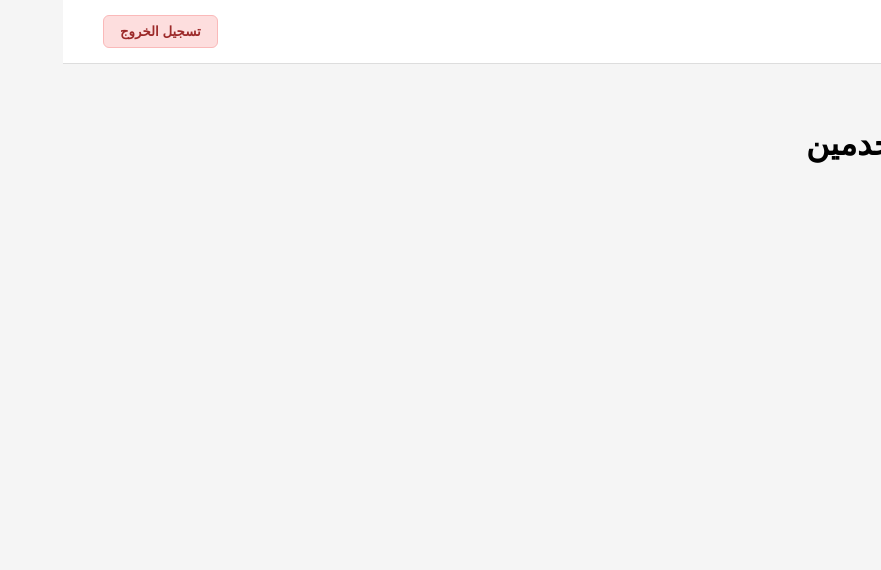
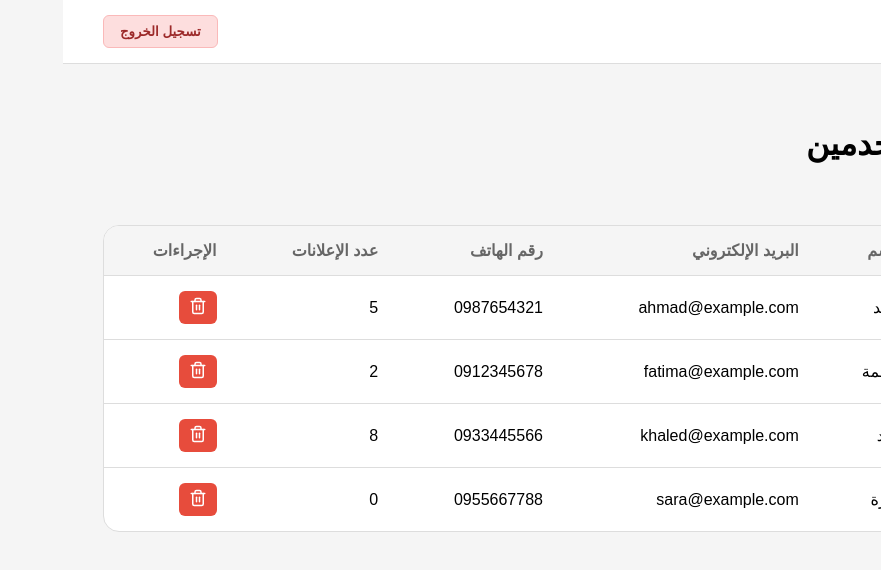
Before and after one commit to mbsarhan/bazar, a React (Create React App) app in the folder admin-panel/: page /manage-users in a window 1280 px wide. Shown: the top 570 px of the page, without its empty margins (399-1280 px from the left). Built offline with nearby package versions, Linux system fonts and the light colour scheme; sample sign-in values are in the browser's storage.

Commit message:
added the manage users page in the admin dashboard

```diff
--- a/admin-panel/src/App.js
+++ b/admin-panel/src/App.js
@@ -7,6 +7,7 @@ import AdminLayout from './components/admin/AdminLayout';
 import ManageAds from './components/admin/ManageAds';
 import AdminAdDetailView from './components/admin/AdminAdDetailView';
 import './styles/forms.css';
+import ManageUsers from './components/admin/ManageUsers';
 
 // --- A simple, consistent Header for the Admin Panel ---
 const AdminHeader = () => {
@@ -60,7 +61,7 @@ function App() {
                     <Route path="/" element={<h1>نظرة عامة</h1>} />
                     <Route path="/manage-ads" element={<ManageAds />} />
                     <Route path="/admin/view-ad/:adId" element={<AdminAdDetailView />} />
-                    <Route path="/manage-users" element={<h1>إدارة المستخدمين</h1>} />
+                    <Route path="/manage-users" element={<ManageUsers />} />
                 </Route>
             </Route>
           </Route>
--- /dev/null
+++ b/admin-panel/src/components/admin/ManageUsers.js
@@ -0,0 +1,94 @@
+// admin-panel/src/components/admin/ManageUsers.js
+import React, { useState, useEffect } from 'react';
+import { Trash2 } from 'lucide-react';
+import '../../styles/AdminPages.css'; // Reuse the same table styles
+
+const ManageUsers = () => {
+    const [users, setUsers] = useState([]);
+    const [isLoading, setIsLoading] = useState(true);
+    const [error, setError] = useState('');
+
+    // --- Mock Data (to be replaced by API call) ---
+    const mockUsers = [
+        { id: 1, name: 'أحمد', email: 'ahmad@example.com', phone: '0987654321', ads_count: 5 },
+        { id: 2, name: 'فاطمة', email: 'fatima@example.com', phone: '0912345678', ads_count: 2 },
+        { id: 3, name: 'خالد', email: 'khaled@example.com', phone: '0933445566', ads_count: 8 },
+        { id: 4, name: 'سارة', email: 'sara@example.com', phone: '0955667788', ads_count: 0 },
+    ];
+
+    // --- Simulate fetching data ---
+    useEffect(() => {
+        const fetchUsers = async () => {
+            setIsLoading(true);
+            try {
+                // In a real app: const response = await api.get('/admin/users');
+                // setUsers(response.data);
+                await new Promise(resolve => setTimeout(resolve, 500)); // Simulate delay
+                setUsers(mockUsers);
+            } catch (err) {
+                setError('فشل تحميل قائمة المستخدمين.');
+            } finally {
+                setIsLoading(false);
+            }
+        };
+        fetchUsers();
+    }, []);
+
+    const handleDeleteUser = (userId) => {
+        // In a real app, you would show a confirmation modal first
+        if (window.confirm(`هل أنت متأكد أنك تريد حذف المستخدم رقم ${userId}؟`)) {
+            // API call: await api.delete(`/admin/users/${userId}`);
+            console.log(`Deleting user ${userId}`);
+            setUsers(prevUsers => prevUsers.filter(user => user.id !== userId));
+        }
+    };
+
+    if (isLoading) return <p>جاري تحميل المستخدمين...</p>;
+    if (error) return <p className="error-message">{error}</p>;
+
+    return (
+        <div>
+            <div className="content-header">
+                <h1>إدارة المستخدمين</h1>
+            </div>
+
+            <div className="admin-table-container">
+                <table>
+                    <thead>
+                        <tr>
+                            <th>المعرف</th>
+                            <th>الاسم</th>
+                            <th>البريد الإلكتروني</th>
+                            <th>رقم الهاتف</th>
+                            <th>عدد الإعلانات</th>
+                            <th>الإجراءات</th>
+                        </tr>
+                    </thead>
+                    <tbody>
+                        {users.map(user => (
+                            <tr key={user.id}>
+                                <td>{user.id}</td>
+                                <td>{user.name}</td>
+                                <td>{user.email}</td>
+                                <td>{user.phone}</td>
+                                <td>{user.ads_count}</td>
+                                <td className="actions-cell">
+                                    {/* Simplified to just a delete button for now */}
+                                    <button
+                                        className="action-btn reject"
+                                        onClick={() => handleDeleteUser(user.id)}
+                                        title="حذف المستخدم"
+                                    >
+                                        <Trash2 size={18} />
+                                    </button>
+                                </td>
+                            </tr>
+                        ))}
+                    </tbody>
+                </table>
+            </div>
+        </div>
+    );
+};
+
+export default ManageUsers;
--- a/admin-panel/src/styles/AdminPages.css
+++ b/admin-panel/src/styles/AdminPages.css
@@ -113,3 +113,28 @@ table tbody tr:hover {
 .back-link-btn:hover {
     background-color: var(--color-accent-hover);
 }
+
+.status-badge {
+    padding: 4px 10px;
+    border-radius: 20px;
+    font-size: 12px;
+    font-weight: 600;
+    color: white;
+}
+
+.status-badge.status-active {
+    background-color: #27ae60; /* Green */
+}
+
+.status-badge.status-banned {
+    background-color: #e74c3c; /* Red */
+}
+
+.status-badge.status-pending {
+    background-color: #f39c12; /* Orange */
+}
+
+/* Make action buttons slightly smaller for icon-only look */
+.actions-cell .action-btn {
+    padding: 6px 10px;
+}
```
